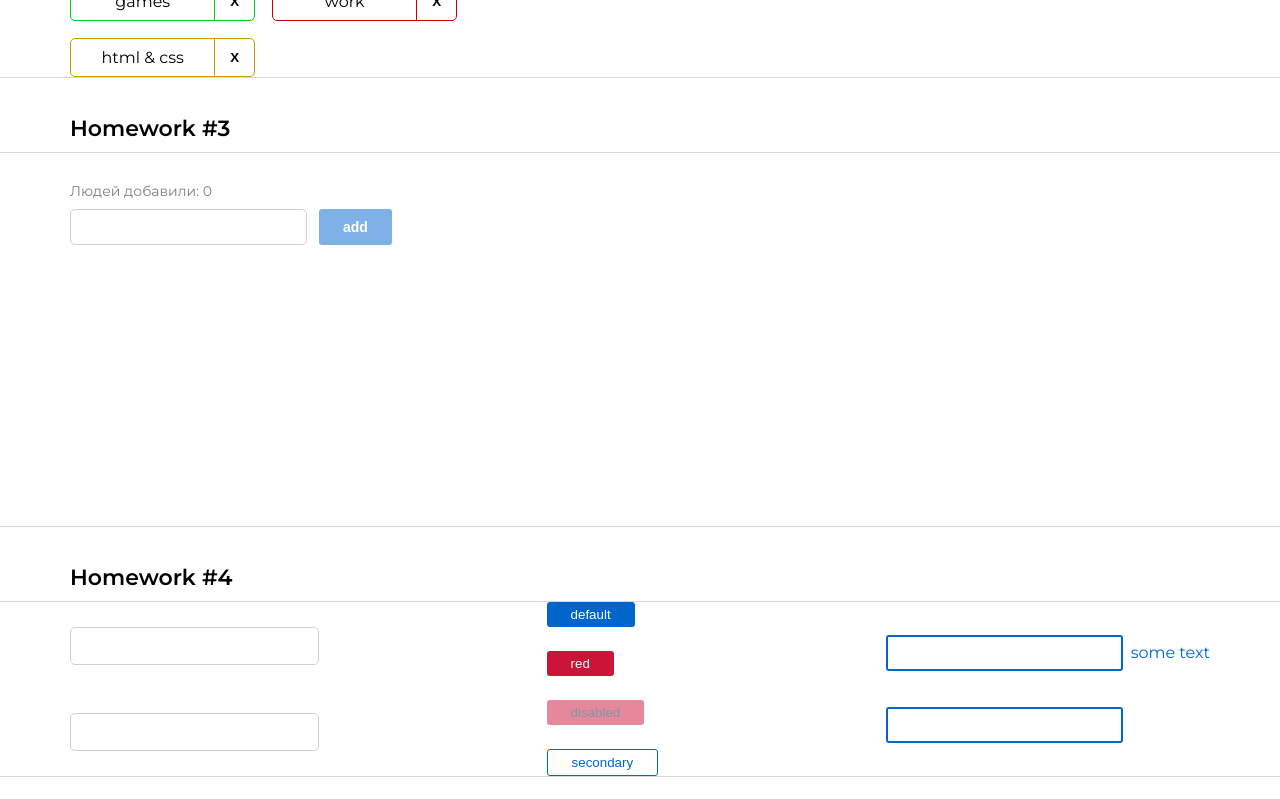
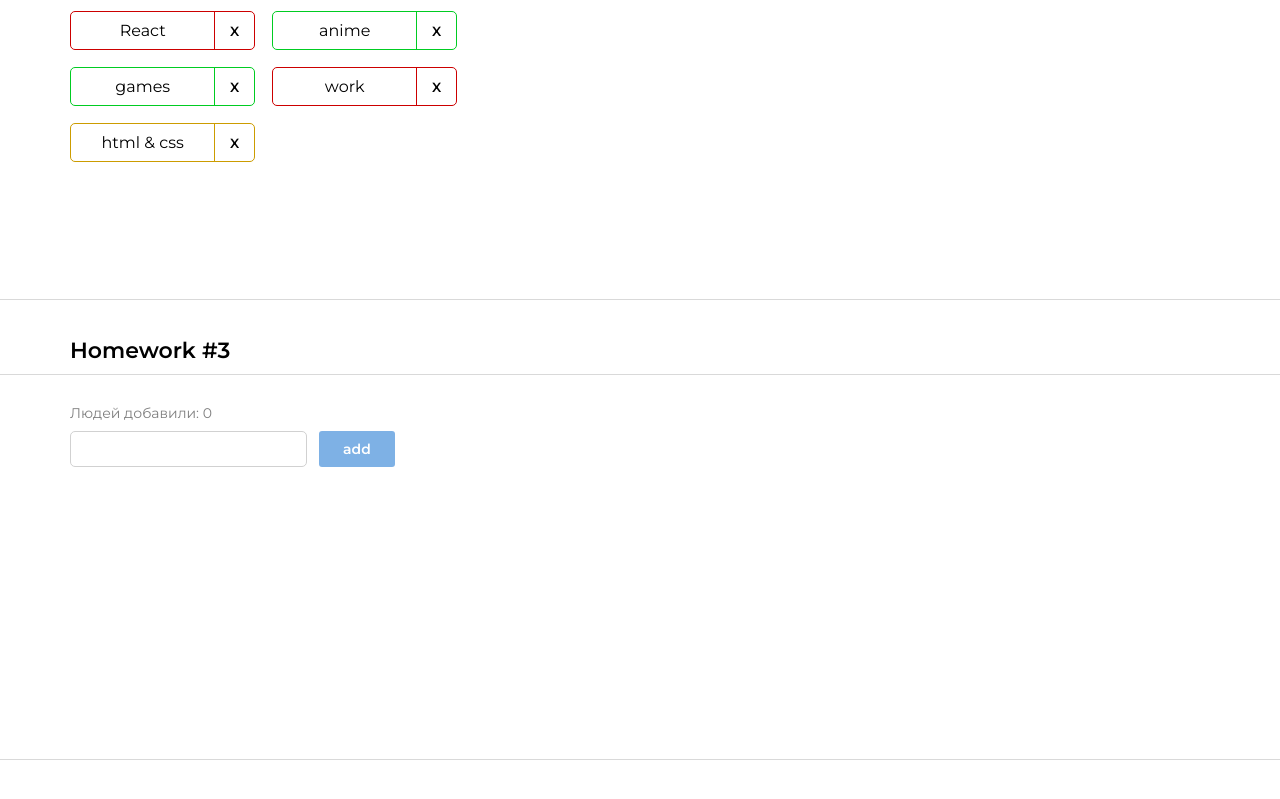
Before and after one commit to JuliaMargunova/hws2-master, a React (Create React App) app: page /#/ in a window 1280 px wide. Shown: the part 680-1479 px from the top of the page. Before the commit the page ends 1457 px from the top, so only its background shows below. Built offline with nearby package versions, Linux system fonts and the light colour scheme.

Commit message:
completed hw6

```diff
--- a/src/index.css
+++ b/src/index.css
@@ -3,16 +3,14 @@
     padding: 0;
     box-sizing: border-box;
 }
-
 body {
-    margin: 0;
-    font-family: -apple-system, BlinkMacSystemFont, 'Segoe UI', 'Roboto',
-    'Oxygen', 'Ubuntu', 'Cantarell', 'Fira Sans', 'Droid Sans',
-    'Helvetica Neue', sans-serif;
+    font-family: 'Montserrat', sans-serif;
+    line-height: 1.2;
     -webkit-font-smoothing: antialiased;
     -moz-osx-font-smoothing: grayscale;
     box-sizing: border-box;
 }
+input,textarea,button,pre{font-family: inherit;}
 
 code {
     font-family: source-code-pro, Menlo, Monaco, Consolas, 'Courier New',
--- a/src/s1-main/App.module.css
+++ b/src/s1-main/App.module.css
@@ -14,12 +14,7 @@ img{vertical-align:top;}
 h1,h2,h3,h4,h5,h6{font-size:inherit;font-weight:inherit;}
 input,button,textarea{font-family:inherit;}*/
 button{border: none}
-body {
-    font-family: 'Montserrat', sans-serif;
-    font-weight: 400;
-    font-size: 16px;
-    line-height: 20px;
-}
+
 .App {
     --header_height: 60px;
     /*margin: 10% 70px;*/
@@ -31,6 +26,7 @@ body {
     border-bottom: 1px solid #D9D9D9;
     border-top: 1px solid #D9D9D9;
     padding: 0px 70px;
+    height: 386px;
 }
 
 .hwTitle {
--- a/src/s2-homeworks/hw03/Greeting.module.css
+++ b/src/s2-homeworks/hw03/Greeting.module.css
@@ -24,12 +24,13 @@
 input {
     border: 1px solid #D1D1D1;
     border-radius: 5px;
-    min-height: 36px;
-    min-width: 237px;
+    height: 36px;
+    width: 237px;
     font-weight: 500;
     font-size: 16px;
     line-height: 20px;
     margin: 0 12px 0 0;
+    padding: 0 7px;
 }
 
 input:focus {
--- a/src/s2-homeworks/hw04/Stand.module.css
+++ b/src/s2-homeworks/hw04/Stand.module.css
@@ -2,6 +2,7 @@
     display: flex;
     justify-content: space-between;
     align-items: center;
+    height: 100%;
 }
 
 .inputs {
--- a/src/s2-homeworks/hw04/common/c1-SuperInputText/SuperInputText.module.css
+++ b/src/s2-homeworks/hw04/common/c1-SuperInputText/SuperInputText.module.css
@@ -3,19 +3,22 @@
 }
 
 .input {
+    box-sizing: border-box;
+    outline: none;
     border: 1px solid #D1D1D1;
     border-radius: 5px;
-    box-sizing: border-box;
-    outline: none;
-    width: 100%;
+    height: 36px;
+    width: 237px;
     font-weight: 500;
-    line-height: 1.25;
-    min-height: 2.25rem;
-    padding: 0.5em 0.75em;
-
+    font-size: 16px;
+    line-height: 20px;
+    padding: 0px 7px;
 }
 
 .inputWrapper {
+    display: flex;
+    flex-direction: column-reverse;
+
 }
 
 .superInput {
--- a/src/s2-homeworks/hw04/common/c3-SuperCheckbox/SuperCheckbox.module.css
+++ b/src/s2-homeworks/hw04/common/c3-SuperCheckbox/SuperCheckbox.module.css
@@ -29,7 +29,6 @@
 
 .checkbox:checked {
     appearance: none;
-
     background-image: url('checked.svg');
     /*background: #99ff99;*/
 }
--- a/src/s2-homeworks/hw06/HW6.module.css
+++ b/src/s2-homeworks/hw06/HW6.module.css
@@ -1,5 +1,8 @@
 .buttonsContainer {
+    display: flex;
+    gap: 10px;
 }
 
 .editableSpanContainer {
+    margin: 24px 0;
 }
--- a/src/s2-homeworks/hw06/HW6.tsx
+++ b/src/s2-homeworks/hw06/HW6.tsx
@@ -1,6 +1,6 @@
-import React, { useState } from 'react'
+import React, {useState} from 'react'
 import SuperEditableSpan from './common/c4-SuperEditableSpan/SuperEditableSpan'
-import { restoreState, saveState } from './localStorage/localStorage'
+import {restoreState, saveState} from './localStorage/localStorage'
 import s2 from '../../s1-main/App.module.css'
 import SuperButton from '../hw04/common/c2-SuperButton/SuperButton'
 import s from './HW6.module.css'
@@ -19,7 +19,7 @@ const HW6 = () => {
     }
     const restore = () => {
         // делают студенты
-
+        setValue(restoreState<string>('hw6-editable-span-value', value))
     }
 
     return (
--- a/src/s2-homeworks/hw06/common/c4-SuperEditableSpan/SuperEditableSpan.tsx
+++ b/src/s2-homeworks/hw06/common/c4-SuperEditableSpan/SuperEditableSpan.tsx
@@ -42,19 +42,19 @@ const SuperEditableSpan: React.FC<SuperEditableSpanType> = (
 
     const onEnterCallback = () => {
         // выключить editMode при нажатии Enter // делают студенты
-
+        setEditMode(false)
         onEnter?.()
     }
     const onBlurCallback = (e: React.FocusEvent<HTMLInputElement>) => {
         // выключить editMode при нажатии за пределами инпута // делают студенты
-
+        setEditMode(false)
         onBlur?.(e)
     }
     const onDoubleClickCallBack = (
         e: React.MouseEvent<HTMLSpanElement, MouseEvent>
     ) => {
         // включить editMode при двойном клике // делают студенты
-
+        setEditMode(true)
         onDoubleClick?.(e)
     }
 
```
